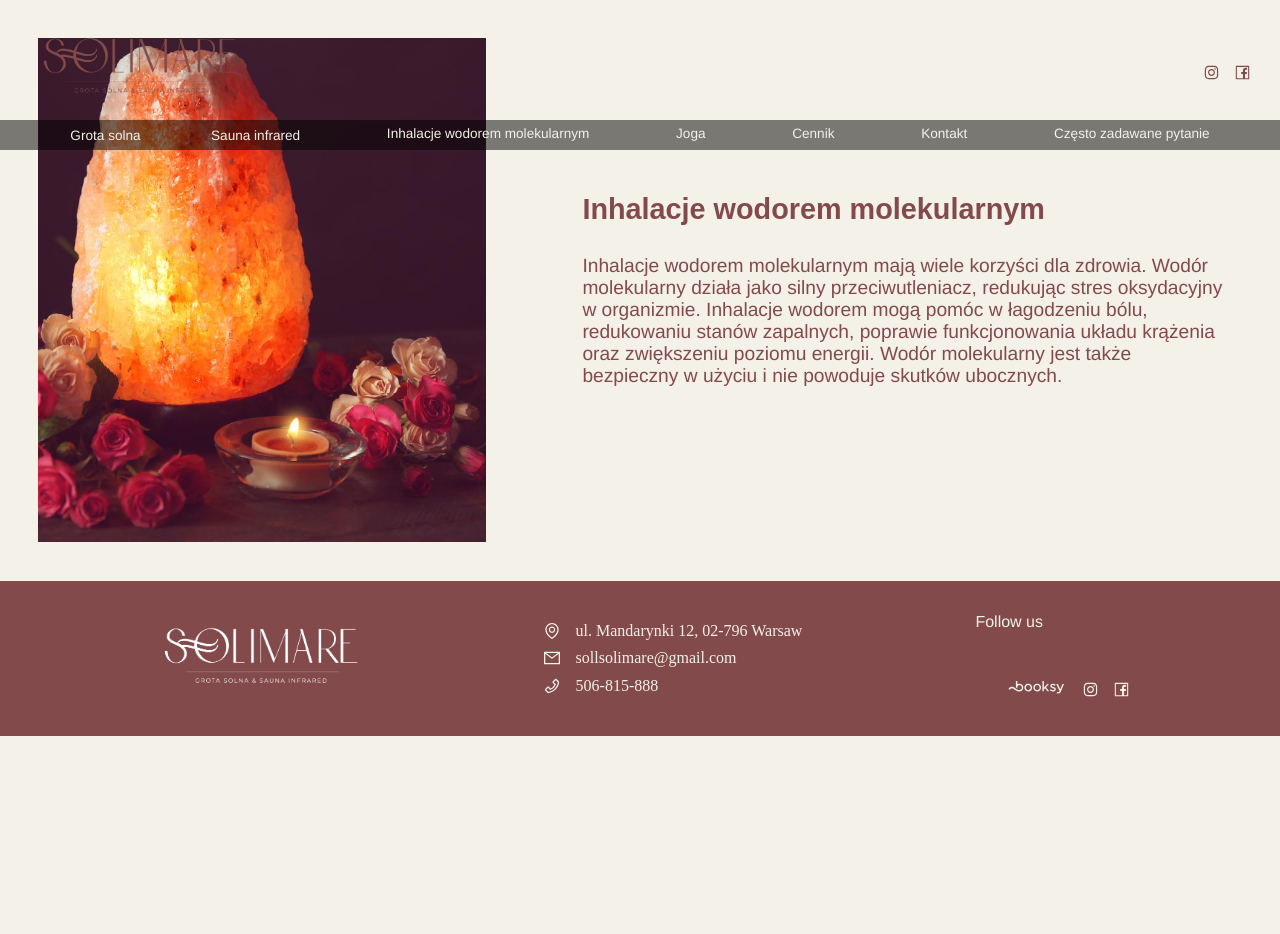
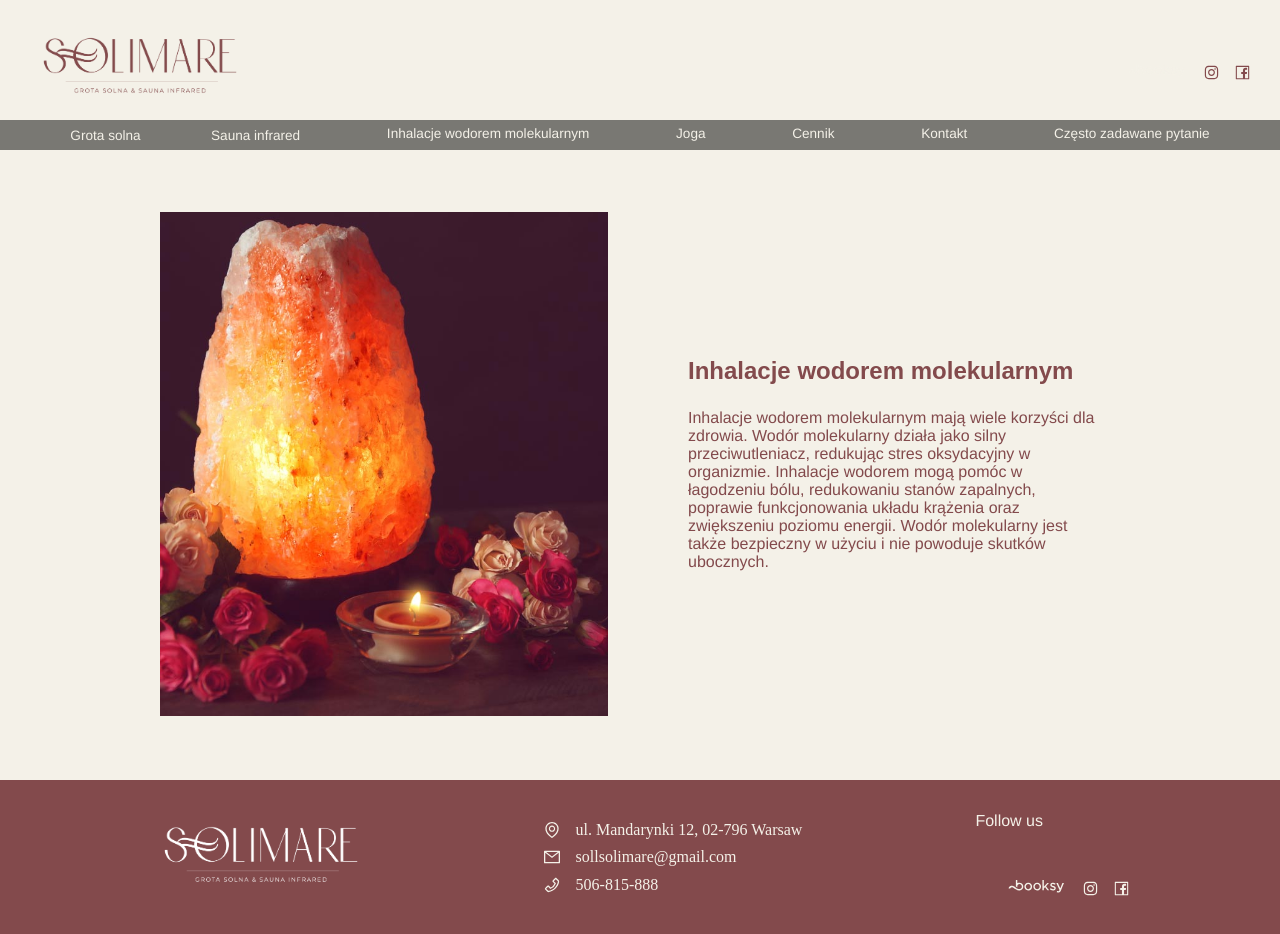
Before and after one commit to MashaBogdanova/solimare, a Next.js app: page /inhalation in a window 1280 px wide. Shown: the top 934 px of the page. Before the commit the page ends 800 px from the top, so only its background shows below. Built offline with nearby package versions, Linux system fonts and the light colour scheme; a web font is replaced by a local one.

Commit message:
fix: inhalation page layout

```diff
--- a/app/inhalation/_inhalation.module.scss
+++ b/app/inhalation/_inhalation.module.scss
@@ -3,30 +3,21 @@
 .inhalation {
   display: flex;
   gap: 4em;
-  font-size: 1.2em;
   padding: 2em;
-  background-color: $color-secondary;
-}
 
-.text {
+  &__text {
     padding: 1em;
     display: flex;
     flex-direction: column;
     justify-content: center;
   }
 
-.title {
+  &__title {
     margin-bottom: 1em;
-  color: $color-primary;
   }
 
-.paragraph {
-  color: $color-primary;
-}
-
-
-.photo {
+  &__picture {
     width: 35vw;
     height: 100%;
-  object-fit: cover;
   }
+}
--- a/app/inhalation/page.tsx
+++ b/app/inhalation/page.tsx
@@ -2,23 +2,33 @@ import React from 'react';
 import Image from 'next/image';
 import photo from '../../assets/inhalation.jpg';
 import styles from './_inhalation.module.scss';
+import PageLayout from '../../components/layout/layout-width/PageLayout';
 
 function Inhalation() {
   return (
-    <section className={styles.inhalation}>
-      <Image src={photo} className={styles.photo} alt="inhalation"/>
-      <div className={styles.text}>
-        <h1 className={styles.title}>Inhalacje wodorem molekularnym</h1>
-        <p className={styles.paragraph}>
-          Inhalacje wodorem molekularnym mają wiele korzyści dla zdrowia. Wodór
-          molekularny działa jako silny przeciwutleniacz, redukując stres
-          oksydacyjny w organizmie. Inhalacje wodorem mogą pomóc w łagodzeniu
-          bólu, redukowaniu stanów zapalnych, poprawie funkcjonowania układu
-          krążenia oraz zwiększeniu poziomu energii. Wodór molekularny jest
-          także bezpieczny w użyciu i nie powoduje skutków ubocznych.
-        </p>
-      </div>
-    </section>
+    <PageLayout>
+      <section className={styles.inhalation}>
+        <Image
+          src={photo}
+          className={styles.inhalation__picture}
+          alt="inhalation"
+        />
+        <div className={styles.inhalation__text}>
+          <h1 className={styles.inhalation__title}>
+            Inhalacje wodorem molekularnym
+          </h1>
+          <p>
+            Inhalacje wodorem molekularnym mają wiele korzyści dla zdrowia.
+            Wodór molekularny działa jako silny przeciwutleniacz, redukując
+            stres oksydacyjny w organizmie. Inhalacje wodorem mogą pomóc w
+            łagodzeniu bólu, redukowaniu stanów zapalnych, poprawie
+            funkcjonowania układu krążenia oraz zwiększeniu poziomu energii.
+            Wodór molekularny jest także bezpieczny w użyciu i nie powoduje
+            skutków ubocznych.
+          </p>
+        </div>
+      </section>
+    </PageLayout>
   );
 }
 
--- a/app/salt-cave/_saltCave.module.scss
+++ b/app/salt-cave/_saltCave.module.scss
@@ -24,6 +24,5 @@
   &__picture {
     width: 25vw;
     height: 100%;
-    object-fit: cover;
   }
 }
--- a/app/sauna/_sauna.module.scss
+++ b/app/sauna/_sauna.module.scss
@@ -20,6 +20,5 @@
   &__picture {
     width: 35vw;
     height: 100%;
-    object-fit: cover;
   }
 }
--- a/components/layout/side-menu/SideMenu.tsx
+++ b/components/layout/side-menu/SideMenu.tsx
@@ -1,5 +1,5 @@
 import React from 'react';
-import styles from './_sideMenu.module.scss';
+import styles from './_side-menu.module.scss';
 import SocialMedia from '../social-media/SocialMedia';
 import Nav from '../nav/Nav';
 
--- a/components/layout/social-media/SocialMedia.tsx
+++ b/components/layout/social-media/SocialMedia.tsx
@@ -6,7 +6,7 @@ import Image from 'next/image';
 import { usePathname } from 'next/navigation';
 import { FacebookOutlined, InstagramOutlined } from '@ant-design/icons';
 import booksyIcon from '../../../assets/booksy-icon.svg';
-import styles from './_socialNedia.module.scss';
+import styles from './_social-media.module.scss';
 import contacts from '../../../configs/contacts.config';
 
 interface IProps {
--- a/components/layout/social-media/_socialNedia.module.scss
+++ b/components/layout/social-media/_social-media.module.scss
@@ -26,17 +26,10 @@
     width: 60px;
     height: 25px;
     object-fit: cover;
-    fill: #03b2ae;
-    color: red;
-    & > * {
-      color: red;
-      fill: purple;
-    }
   }
 
   & > * {
     font-size: 15px;
     cursor: pointer;
-
   }
 }
```
Also changed, not shown: components/layout/side-menu/_side-menu.module.scss (renamed from components/layout/side-menu/_sideMenu.module.scss). Lines whose indentation alone changed are shown as unchanged.
